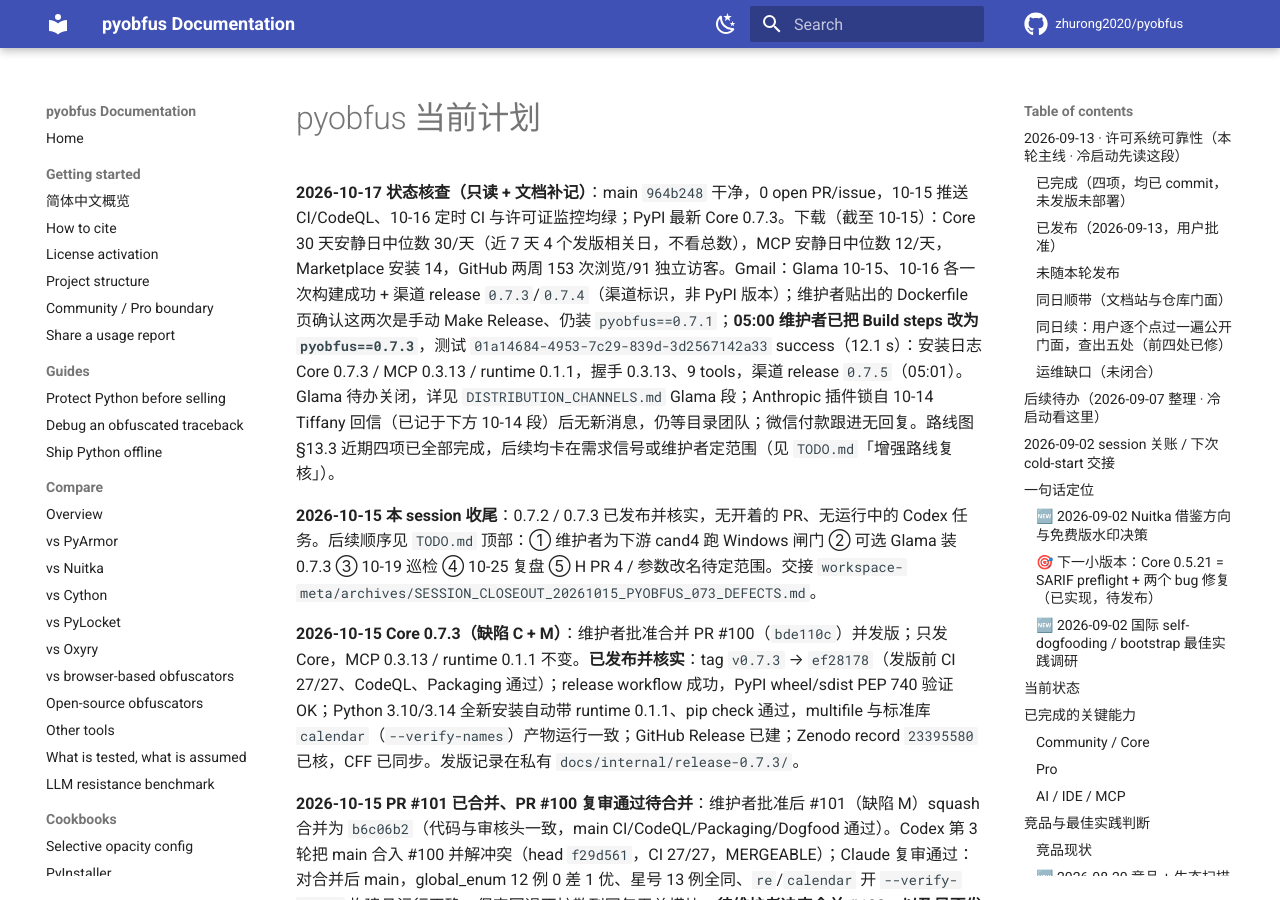
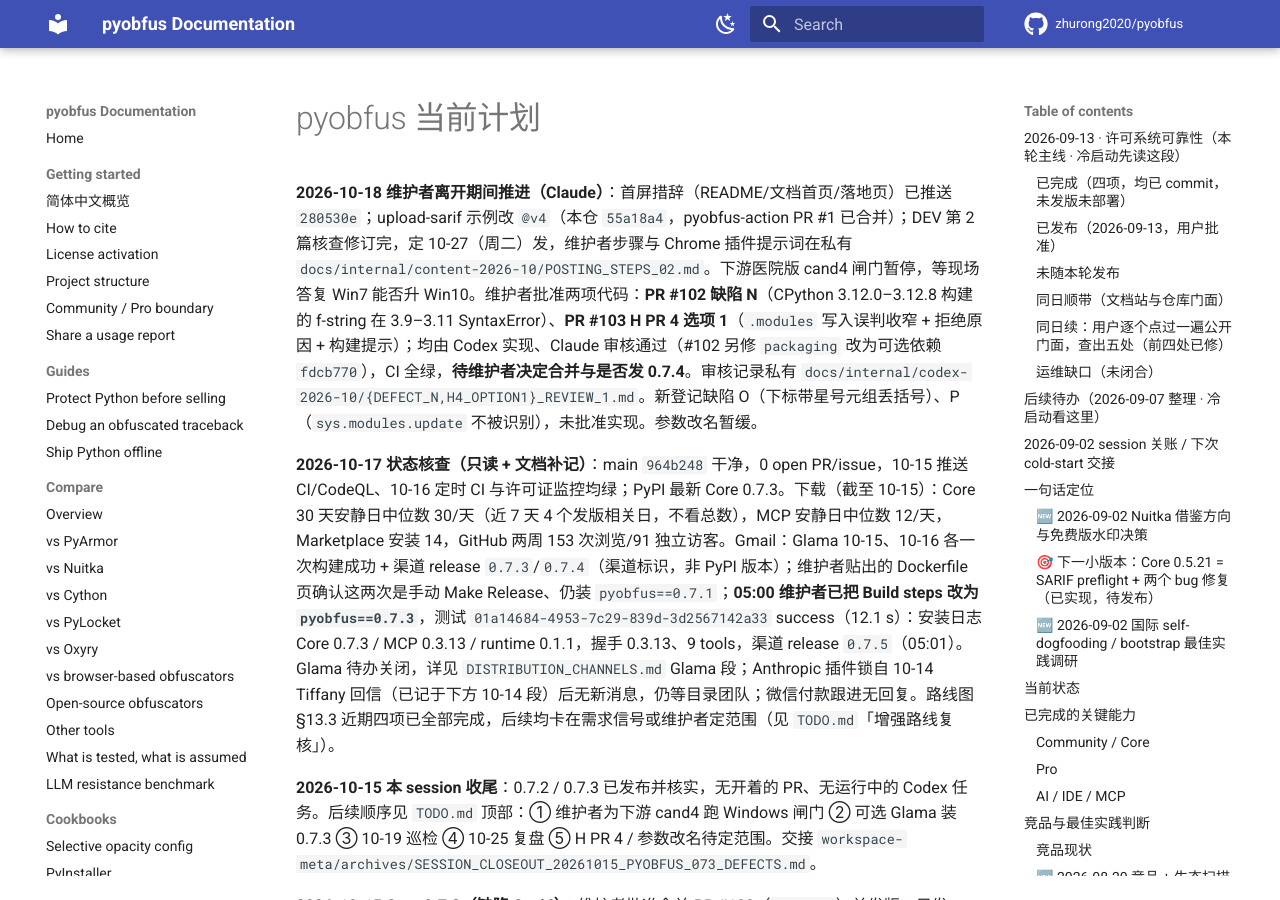
Before and after one commit to zhurong2020/pyobfus, an MkDocs documentation site: the page built from docs/CURRENT_PLAN_ZH.md, in a window 1280 px wide and 900 px high. Built offline with MkDocs 1.6.1 and Material for MkDocs 9.7.7, drawn with Linux system fonts in a browser that asks for light colours; comment, search, counter and statistics services are not loaded.

Commit message:
docs(plan): record 10-18 progress and PRs 102/103 awaiting decision
Co-Authored-By: Claude Opus 5.5 <noreply@anthropic.com>

```diff
--- a/docs/CURRENT_PLAN_ZH.md
+++ b/docs/CURRENT_PLAN_ZH.md
@@ -1,4 +1,6 @@
 # pyobfus 当前计划
+
+**2026-10-18 维护者离开期间推进（Claude）**：首屏措辞（README/文档首页/落地页）已推送 `280530e`；upload-sarif 示例改 `@v4`（本仓 `55a18a4`，pyobfus-action PR #1 已合并）；DEV 第 2 篇核查修订完，定 10-27（周二）发，维护者步骤与 Chrome 插件提示词在私有 `docs/internal/content-2026-10/POSTING_STEPS_02.md`。下游医院版 cand4 闸门暂停，等现场答复 Win7 能否升 Win10。维护者批准两项代码：**PR #102 缺陷 N**（CPython 3.12.0–3.12.8 构建的 f-string 在 3.9–3.11 SyntaxError）、**PR #103 H PR 4 选项 1**（`.modules` 写入误判收窄 + 拒绝原因 + 构建提示）；均由 Codex 实现、Claude 审核通过（#102 另修 `packaging` 改为可选依赖 `fdcb770`），CI 全绿，**待维护者决定合并与是否发 0.7.4**。审核记录私有 `docs/internal/codex-2026-10/{DEFECT_N,H4_OPTION1}_REVIEW_1.md`。新登记缺陷 O（下标带星号元组丢括号）、P（`sys.modules.update` 不被识别），未批准实现。参数改名暂缓。
 
 **2026-10-17 状态核查（只读 + 文档补记）**：main `964b248` 干净，0 open PR/issue，10-15 推送 CI/CodeQL、10-16 定时 CI 与许可证监控均绿；PyPI 最新 Core 0.7.3。下载（截至 10-15）：Core 30 天安静日中位数 30/天（近 7 天 4 个发版相关日，不看总数），MCP 安静日中位数 12/天，Marketplace 安装 14，GitHub 两周 153 次浏览/91 独立访客。Gmail：Glama 10-15、10-16 各一次构建成功 + 渠道 release `0.7.3`/`0.7.4`（渠道标识，非 PyPI 版本）；维护者贴出的 Dockerfile 页确认这两次是手动 Make Release、仍装 `pyobfus==0.7.1`；**05:00 维护者已把 Build steps 改为 `pyobfus==0.7.3`**，测试 `01a14684-4953-7c29-839d-3d2567142a33` success（12.1 s）：安装日志 Core 0.7.3 / MCP 0.3.13 / runtime 0.1.1，握手 0.3.13、9 tools，渠道 release `0.7.5`（05:01）。Glama 待办关闭，详见 `DISTRIBUTION_CHANNELS.md` Glama 段；Anthropic 插件锁自 10-14 Tiffany 回信（已记于下方 10-14 段）后无新消息，仍等目录团队；微信付款跟进无回复。路线图 §13.3 近期四项已全部完成，后续均卡在需求信号或维护者定范围（见 `TODO.md`「增强路线复核」）。
 
```
